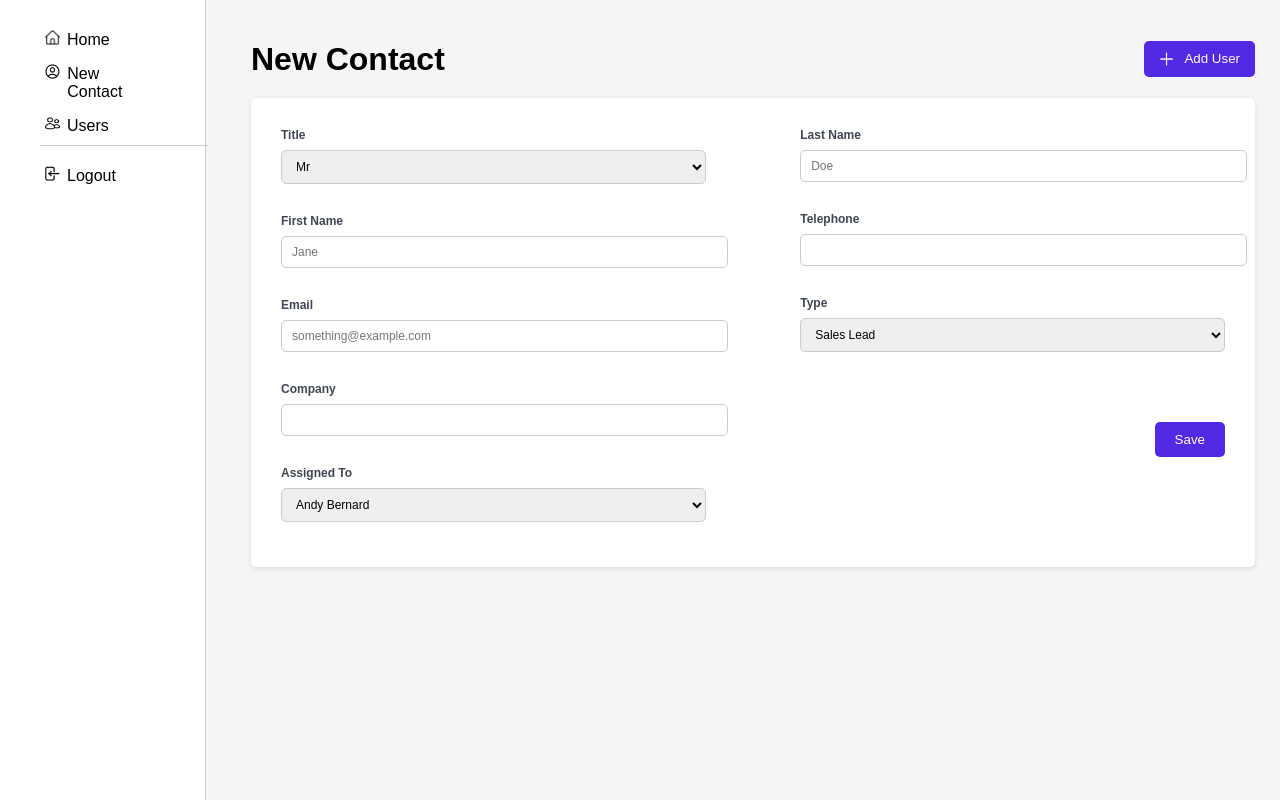
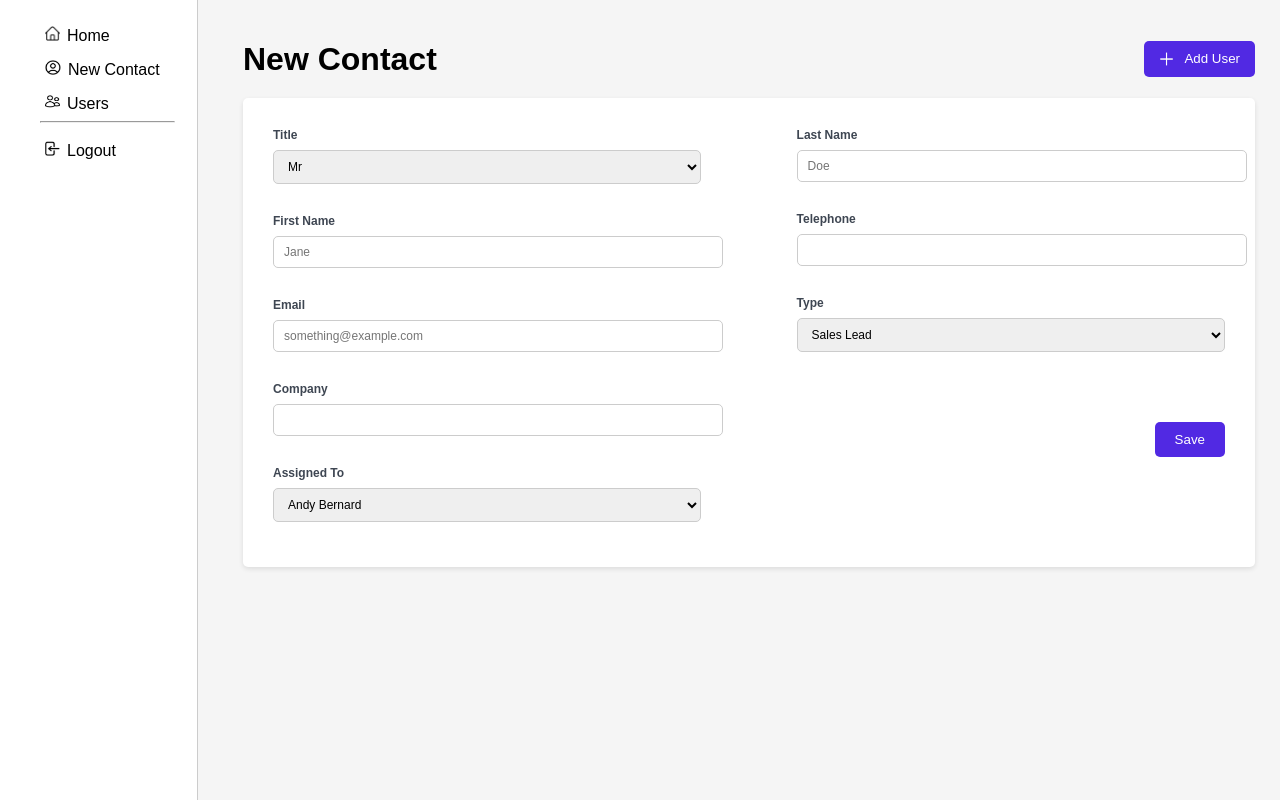
Before and after one commit to xeniqued/info2180-finalproject, a PHP site: page /newuser.html in a window 1280 px wide. Shown: the part 50-850 px from the top of the page. Run offline with PHP 8.4, Linux system fonts and the light colour scheme.

Commit message:
temp changes

```diff
--- a/styles.css
+++ b/styles.css
@@ -35,16 +35,16 @@ body{
 
 .menu {
     display: flex;
-    width: 15%;
+    min-width: 15%;
     height: 100vh;
     padding-right: 5px;
     background-color: #FFFFFF;
     border-right: 1px solid #ccc;
     font-family:'Arial', sans-serif;
-    font-size: 20px;
+    font-size: 16px;
     font-weight: bold;
     color: black;
-    min-width: 200px;
+
 
 }
 
@@ -61,15 +61,9 @@ li img{
 
 .menu li{
     margin: 5px;
-    padding-right: 90px;
+    padding-right:10px;
 }
 
-#line{
-    border: none;
-    border-top: 1px solid #ccc;
-    margin-right: 10px;
-    margin-left: 0px;
-}
 
 /* Styling the navigation links text */
 .menu a{
@@ -81,6 +75,7 @@ li img{
     font-weight: normal;
     font-family: Arial, Helvetica, sans-serif;
     padding-left: 0%;
+    margin: 0px;
 }
 
 /* Styling a color change when hovering */
```
